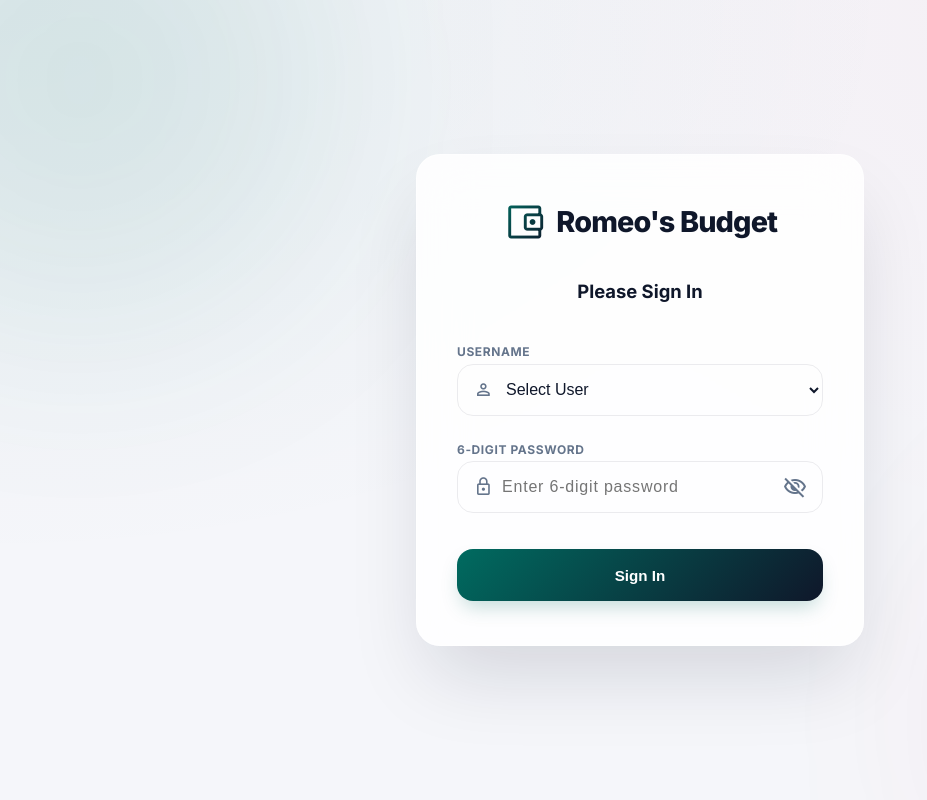
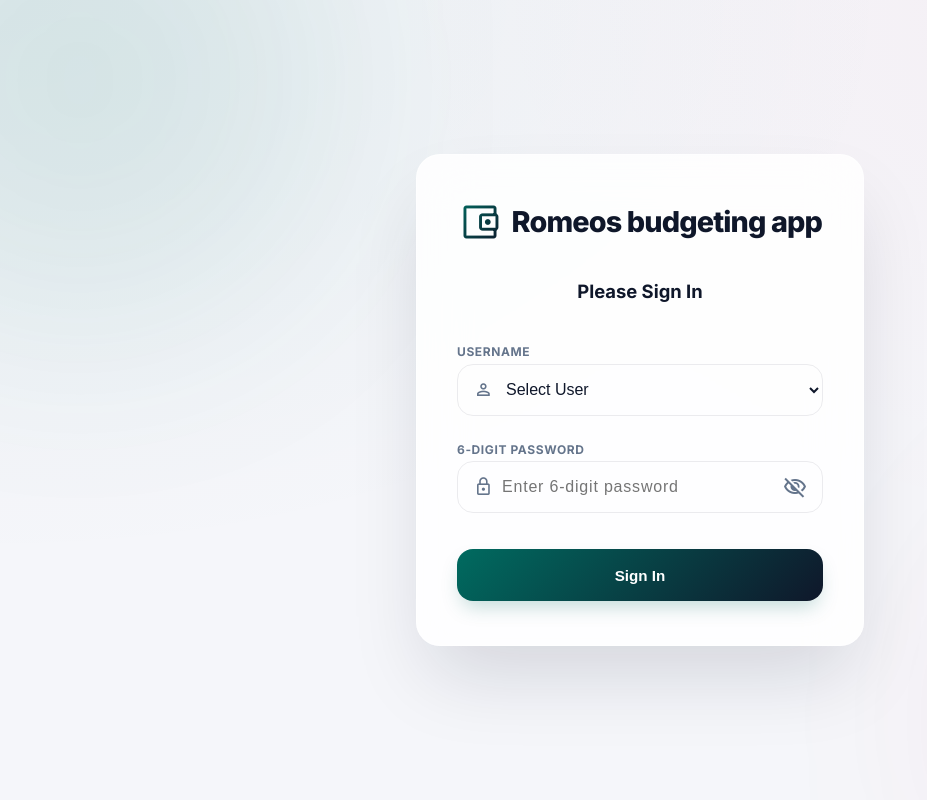
Before and after one commit to Romeo-Bess/budget-planner, a website: page index.html in a window 1280 px wide. Shown: the whole page, without its empty margins (0-927 px from the left). Drawn offline with nearby package versions, Linux system fonts and the light colour scheme.

Commit message:
style: rename brand and title references to 'Romeos budgeting app'

```diff
--- a/index.html
+++ b/index.html
@@ -3,7 +3,7 @@
 <head>
   <meta charset="utf-8"/>
   <meta name="viewport" content="width=device-width, initial-scale=1.0"/>
-  <title>Romeo's Good Budget - EveryDollar Inspired Finance Dashboard</title>
+  <title>Romeos budgeting app - EveryDollar Inspired Finance Dashboard</title>
 
   <!-- Font and Icon Imports -->
   <link href="https://fonts.googleapis.com/css2?family=Inter:wght@300;400;500;600;700;800&display=swap" rel="stylesheet"/>
@@ -19,7 +19,7 @@
   <header class="mobile-appbar" id="mobile-header">
     <div class="logo">
       <span class="material-symbols-outlined logo-icon">account_balance_wallet</span>
-      <span>Romeo's Budget</span>
+      <span>Romeos budgeting app</span>
     </div>
     <div class="appbar-actions">
       <button class="icon-button" id="mobile-trigger-log-tx" aria-label="Log Transaction">
@@ -36,7 +36,7 @@
     <div class="sidebar-brand">
       <div class="logo">
         <span class="material-symbols-outlined logo-icon">account_balance_wallet</span>
-        <span>Romeo's Budget</span>
+        <span>Romeos budgeting app</span>
       </div>
       <div class="user-profile">
         <div class="avatar-container">
@@ -769,7 +769,7 @@
     <div class="login-card">
       <div class="logo" style="justify-content: center; margin-bottom: 2rem;">
         <span class="material-symbols-outlined logo-icon" style="font-size: 2.75rem;">account_balance_wallet</span>
-        <span style="font-size: 1.8rem; font-weight: 800; letter-spacing: -0.03em;">Romeo's Budget</span>
+        <span style="font-size: 1.8rem; font-weight: 800; letter-spacing: -0.03em;">Romeos budgeting app</span>
       </div>
       <h2 style="font-size: 1.15rem; font-weight: 700; text-align: center; color: var(--color-brand); margin-bottom: 2rem;">Please Sign In</h2>
 
```
